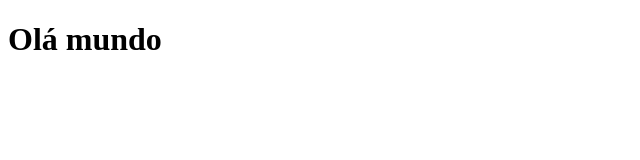
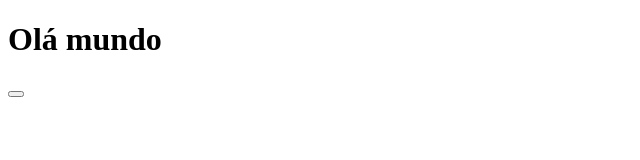
Before and after one commit to caioalmeidamg/App_Django_React, a React (Create React App) app in the folder frontteste/: page / in a window 1280 px wide. Shown: the top 160 px of the page, without its empty margins (0-640 px from the left). Built offline with nearby package versions, Linux system fonts and the light colour scheme.

Commit message:
linkagem realizada com tag <a>

```diff
--- a/frontteste/src/app/routes/index.tsx
+++ b/frontteste/src/app/routes/index.tsx
@@ -1,11 +1,20 @@
 import { BrowserRouter, Route, Routes as Switch, Navigate  } from "react-router-dom";
-
-
+import { BotaoPadrap } from "../shared/components/botao";
+//Função carregada na App.js que executa as rotas necessárias
 export const Routes = () => {
     return (
       <BrowserRouter>
       <Switch>
-        <Route path="/" element={<h1>Olá mundo</h1>} />
+      /* --------- Rota ----------- */
+        <Route path="/"
+               element={
+                  <div>
+                    <h1>Olá mundo</h1>
+                    <BotaoPadrap />
+                  </div>
+                }
+        />
+      /* --------- Rota ----------- */
         <Route path="/pagina-inicial" element={<h1>teste</h1>} />
       </Switch>
       </BrowserRouter>
--- /dev/null
+++ b/frontteste/src/app/shared/components/botao.js
@@ -0,0 +1,8 @@
+import { Route } from "react-router-dom"
+
+export const BotaoPadrap = () => {
+
+    return(
+            <a href="http://localhost:3000/pagina-inicial"> <button></button></a>
+    )
+}
--- a/frontteste/src/app/shared/components/listaProd.js
+++ b/frontteste/src/app/shared/components/listaProd.js
@@ -3,6 +3,8 @@ import axios from 'axios';
 import { botao } from '../../pages/dashboard';
 
 //Classe para produzir uma componente
+
+//Essa classe permite com que tratemos a Api em django
 class ProductList extends Component {
     //O constructor funciona como um declarador dos atributos da classe
     constructor() {
--- a/frontteste/src/app/shared/services/index.ts
+++ /dev/null
@@ -1 +0,0 @@
-export { };
```
Also changed, not shown: frontteste/src/app/pages/loging/loging.tsx (added, +7 -0 lines), frontteste/src/app/shared/contexts/ok.ts (renamed from frontteste/src/app/shared/components/index.ts), frontteste/src/app/shared/hooks/ok.ts (renamed from frontteste/src/app/shared/contexts/index.ts), frontteste/src/app/shared/services/ok.ts (renamed from frontteste/src/app/shared/hooks/index.ts), 1 other file (tests, documents, lock files or other folders).
